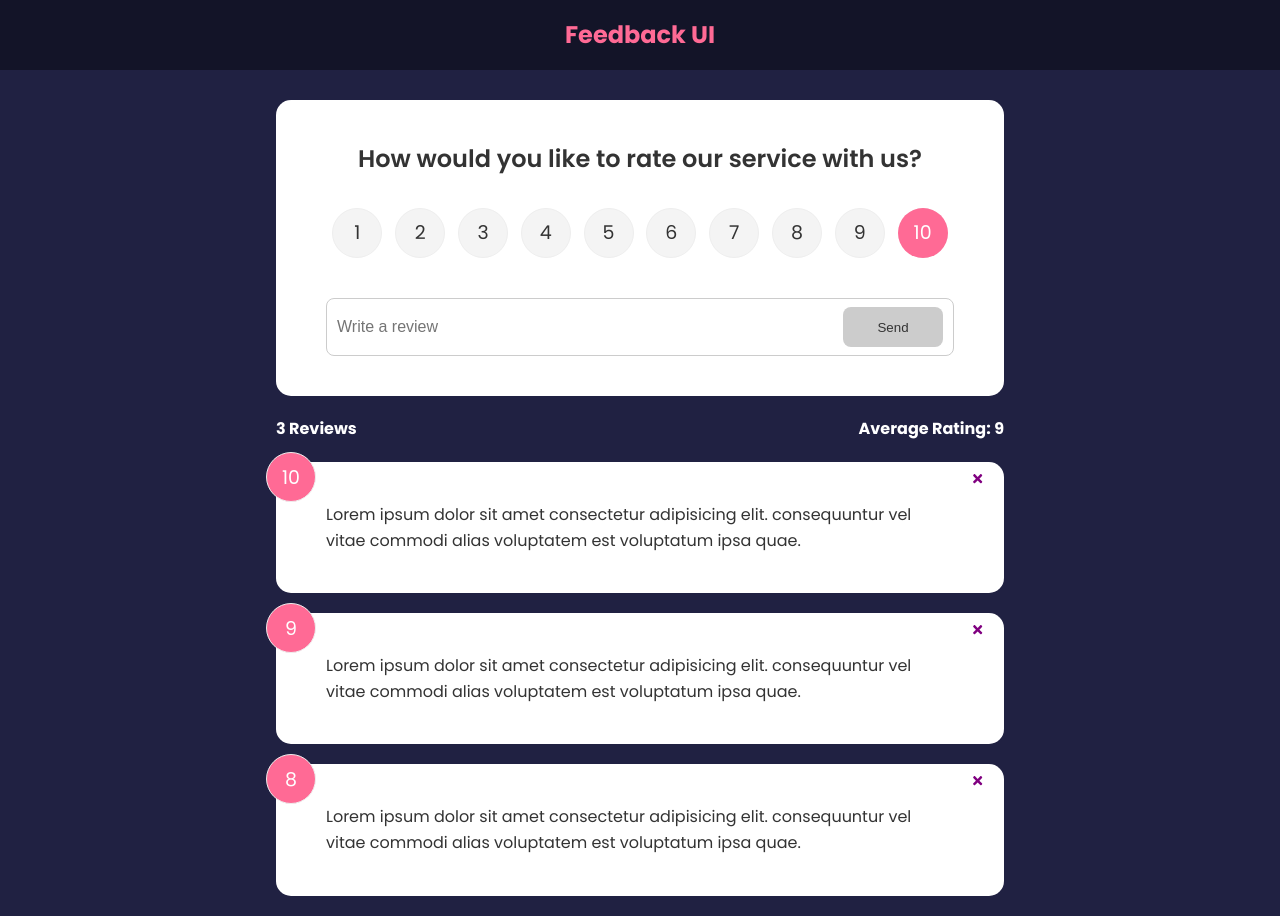
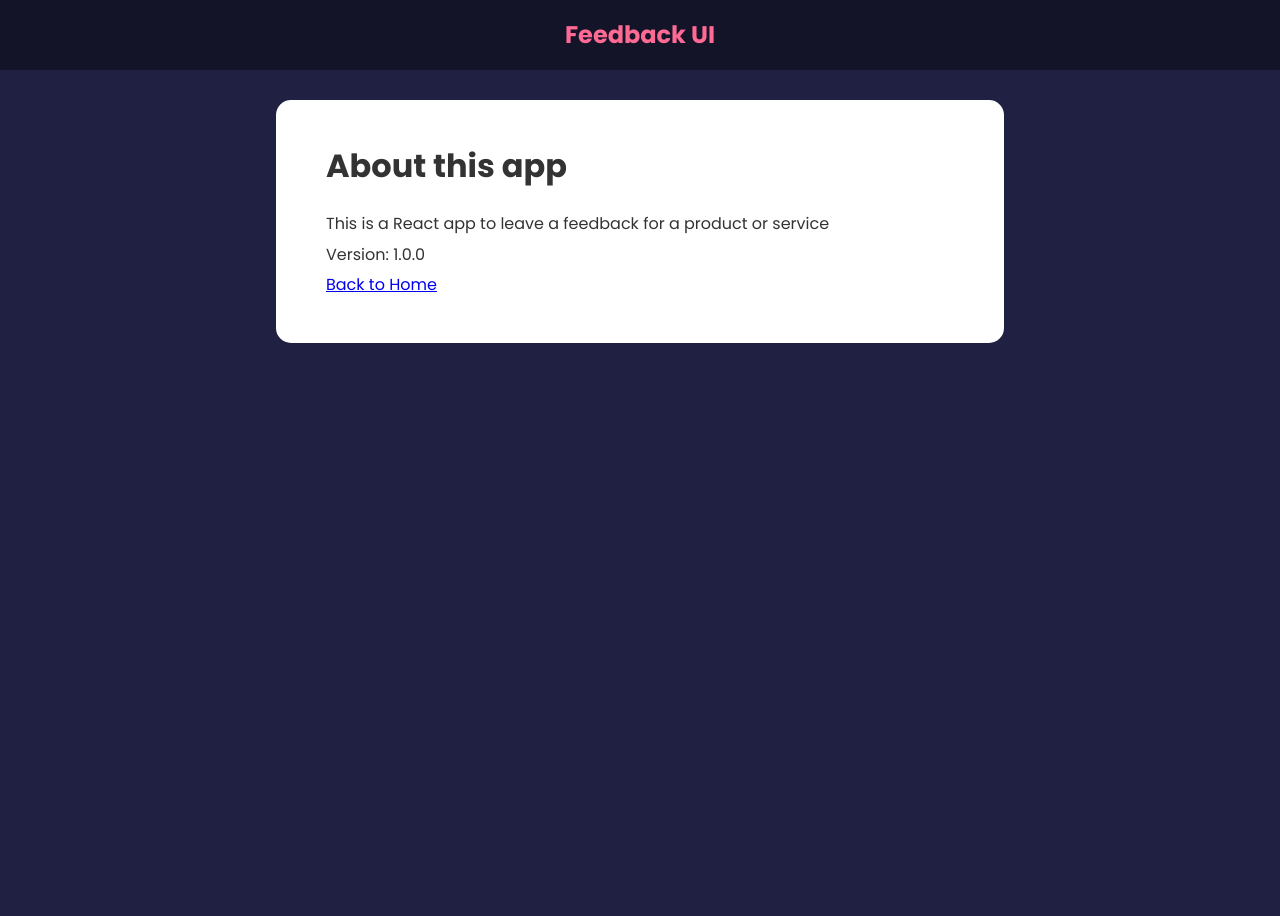
Before and after one commit to cdhairya/feedback-app, a React (Create React App) app: page /about in a window 1280 px wide. After the commit the page ends 800 px from the top, so only its background shows below. Built offline with nearby package versions, Linux system fonts and the light colour scheme.

Commit message:
About page and routing

```diff
--- a/package.json
+++ b/package.json
@@ -10,6 +10,7 @@
     "react": "^18.2.0",
     "react-dom": "^18.2.0",
     "react-icons": "^4.7.1",
+    "react-router-dom": "^6.8.1",
     "react-scripts": "5.0.1",
     "uuid": "^9.0.0",
     "web-vitals": "^2.1.4"
--- a/src/App.js
+++ b/src/App.js
@@ -4,6 +4,10 @@
 import FeedbackData from "./data/FeedbackData";
 import FeedbackStats from "./components/FeedbackStats";
 import FeedbackForm from "./components/FeedbackForm";
+import AboutPage from "./components/pages/AboutPage";
+
+// import { BrowserRouter as Router, Route, Routes } from "react-router-dom";
+import { createBrowserRouter, Route, RouterProvider } from "react-router-dom";
 
 function App() {
   const [feedback, setFeedback] = useState(FeedbackData);
@@ -19,13 +23,29 @@
     setFeedback([newFeedback, ...feedback]);
   };
 
+  const router = createBrowserRouter([
+    { path: "/about", element: <AboutPage /> },
+    {
+      path: "/",
+      element: (
+        <>
+          <FeedbackForm handleAdd={addFeedback} />
+          <FeedbackStats feedback={feedback} />
+          <FeedbackList feedback={feedback} handleDelete={deleteFeedback} />
+        </>
+      ),
+    },
+  ]);
+
   return (
     <>
       <Header text="Feedback UI" />
       <div className="container">
-        <FeedbackForm handleAdd={addFeedback} />
-        <FeedbackStats feedback={feedback} />
-        <FeedbackList feedback={feedback} handleDelete={deleteFeedback} />
+        <RouterProvider router={router}>
+          {/* <FeedbackForm handleAdd={addFeedback} />
+          <FeedbackStats feedback={feedback} />
+          <FeedbackList feedback={feedback} handleDelete={deleteFeedback} /> */}
+        </RouterProvider>
       </div>
     </>
   );
--- a/src/components/FeedbackForm.jsx
+++ b/src/components/FeedbackForm.jsx
@@ -33,6 +33,7 @@
       rating,
     };
     handleAdd(newFeedback);
+    setText("");
   };
 
   return (
--- /dev/null
+++ b/src/components/pages/AboutPage.jsx
@@ -0,0 +1,18 @@
+import Card from "../shared/Card";
+
+function AboutPage() {
+  return (
+    <Card>
+      <div className="about">
+        <h1>About this app</h1>
+        <p>This is a React app to leave a feedback for a product or service</p>
+        <p>Version: 1.0.0</p>
+        <p>
+          <a href="/">Back to Home</a>
+        </p>
+      </div>
+    </Card>
+  );
+}
+
+export default AboutPage;
--- a/src/index.css
+++ b/src/index.css
@@ -190,3 +190,11 @@
     background-color: #ff6a95;
     color: #fff;
 }
+
+.about h1 {
+    margin-bottom: 20px;
+}
+
+.about p {
+    margin: 5px 0;
+}
```
Also changed, not shown: 1 other file (tests, documents, lock files or other folders).
